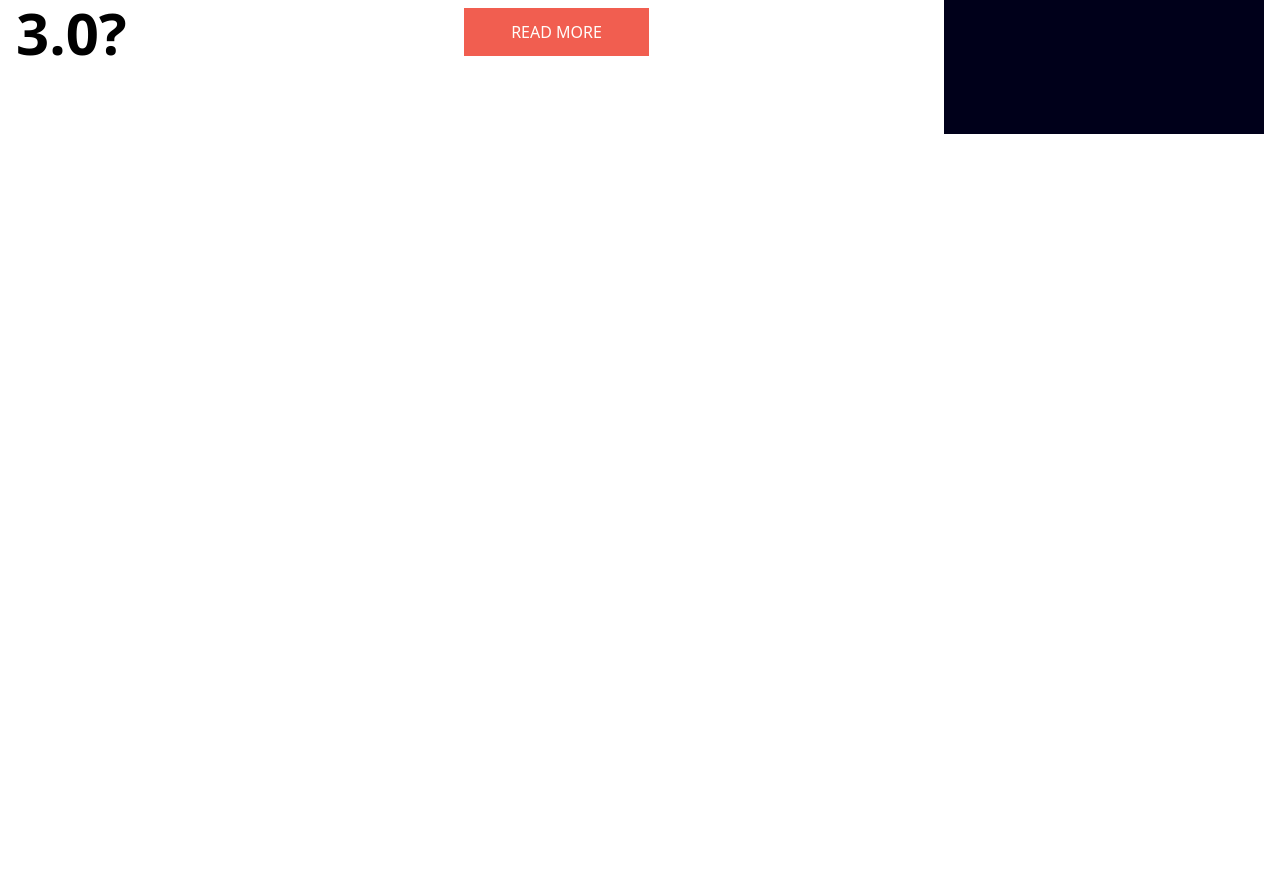
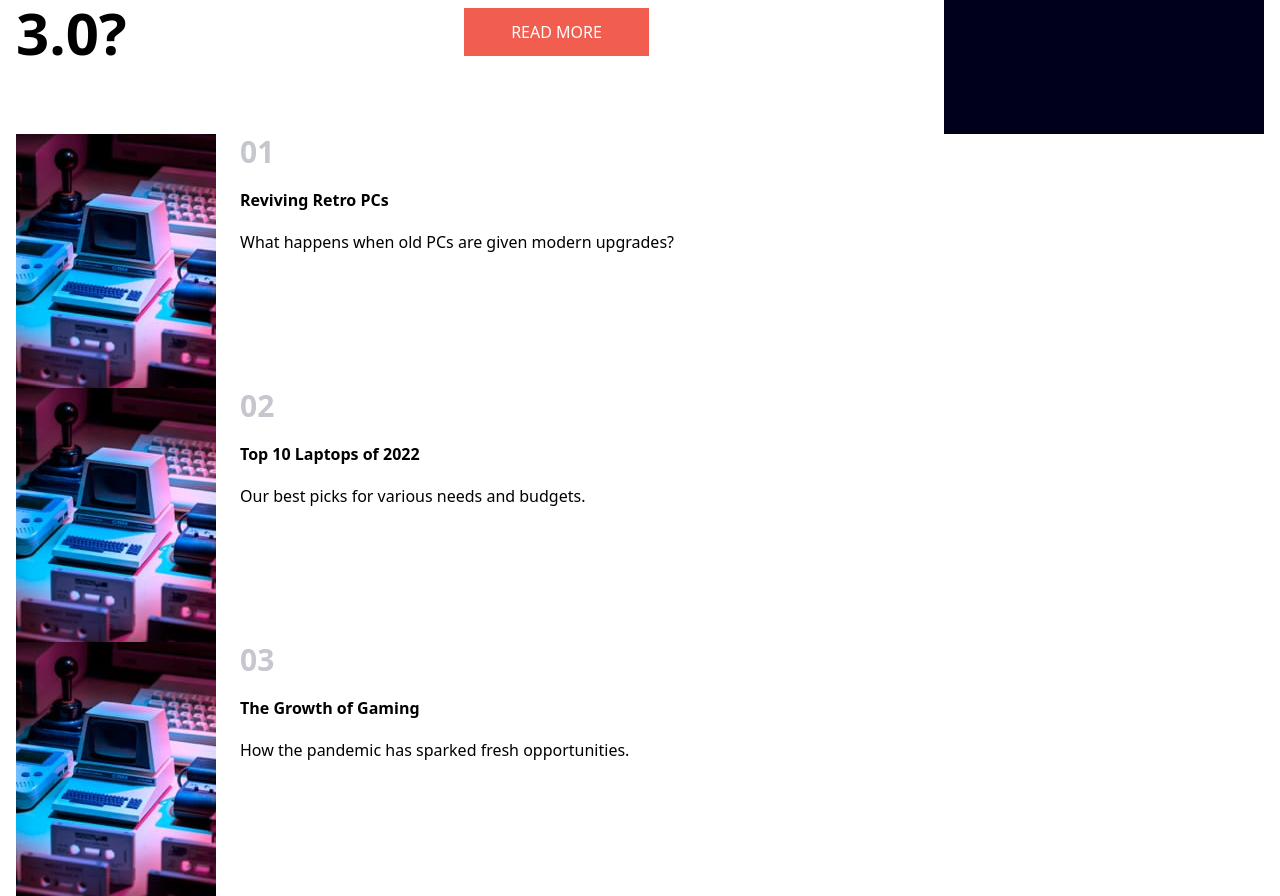
Before and after one commit to agus-mb/22-blog-noticias, a React (Vite) app: page / in a window 1280 px wide. Shown: the part 600-1496 px from the top of the page. Before the commit the page ends 800 px from the top, so only its background shows below. Built offline with nearby package versions, Linux system fonts and the light colour scheme.

Commit message:
nueva section creada, news a travs de props

```diff
--- a/src/App.jsx
+++ b/src/App.jsx
@@ -1,3 +1,4 @@
+import { ArticlesContainer } from "./mis-componentes/ArticlesContainer"
 import { Header } from "./mis-componentes/header"
 import { MainArticle } from "./mis-componentes/MainArticle"
 import { NewContainer } from "./mis-componentes/NewContainer"
@@ -14,6 +15,7 @@ function App() {
         <MainArticle/>
      <NewContainer/>
      </div>
+     <ArticlesContainer/>
 
     </main>
   )
--- /dev/null
+++ b/src/mis-componentes/Article.jsx
@@ -0,0 +1,16 @@
+import imgArticle from '../images/image-retro-pcs.jpg'
+export const Article = ({tittle, subtext, text}) => {
+  return (
+    <article className='flex'>
+        <div className='w-[100px'>
+<img src={imgArticle} alt="" />
+        </div>
+        <div className='pl-6'>
+            <p className='text-GrayishBlue text-3xl mb-[18px] font-bold'>{tittle}</p>
+            <h2 className='font-bold mb-[18px] hover:text-SoftOrange'>{subtext}</h2>
+            <p>{text}</p>
+
+        </div>
+    </article>
+  )
+}
--- /dev/null
+++ b/src/mis-componentes/ArticlesContainer.jsx
@@ -0,0 +1,21 @@
+import { Article } from "./Article"
+export const ArticlesContainer = () => {
+  return (
+    <section>
+    <Article
+
+     tittle="01"
+      subtext="Reviving Retro PCs"
+     text="  What happens when old PCs are given modern upgrades?"/>
+    <Article
+     tittle="02"
+     subtext="Top 10 Laptops of 2022"
+     text="Our best picks for various needs and budgets."/>
+    <Article
+     tittle="03"
+     subtext="The Growth of Gaming"
+     text="How the pandemic has sparked fresh opportunities."/>
+    </section>
+
+  )
+}
```
